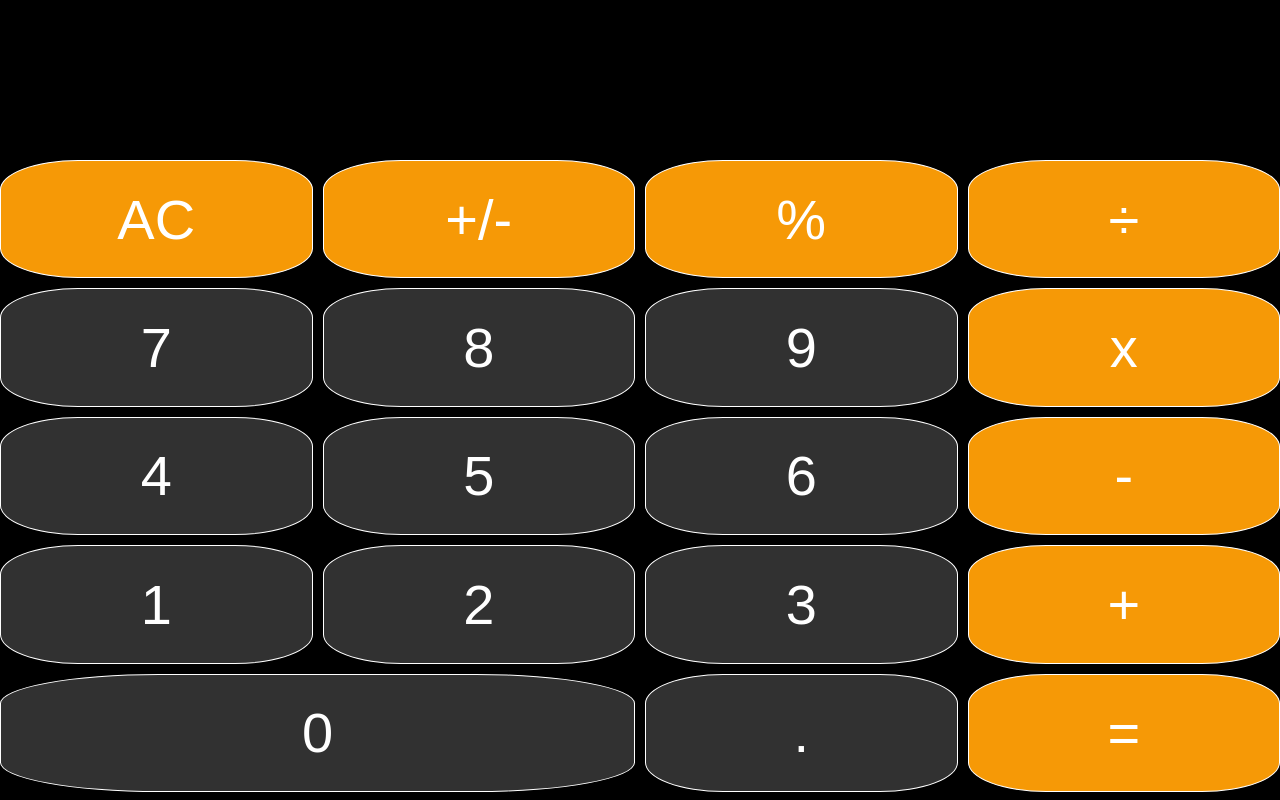
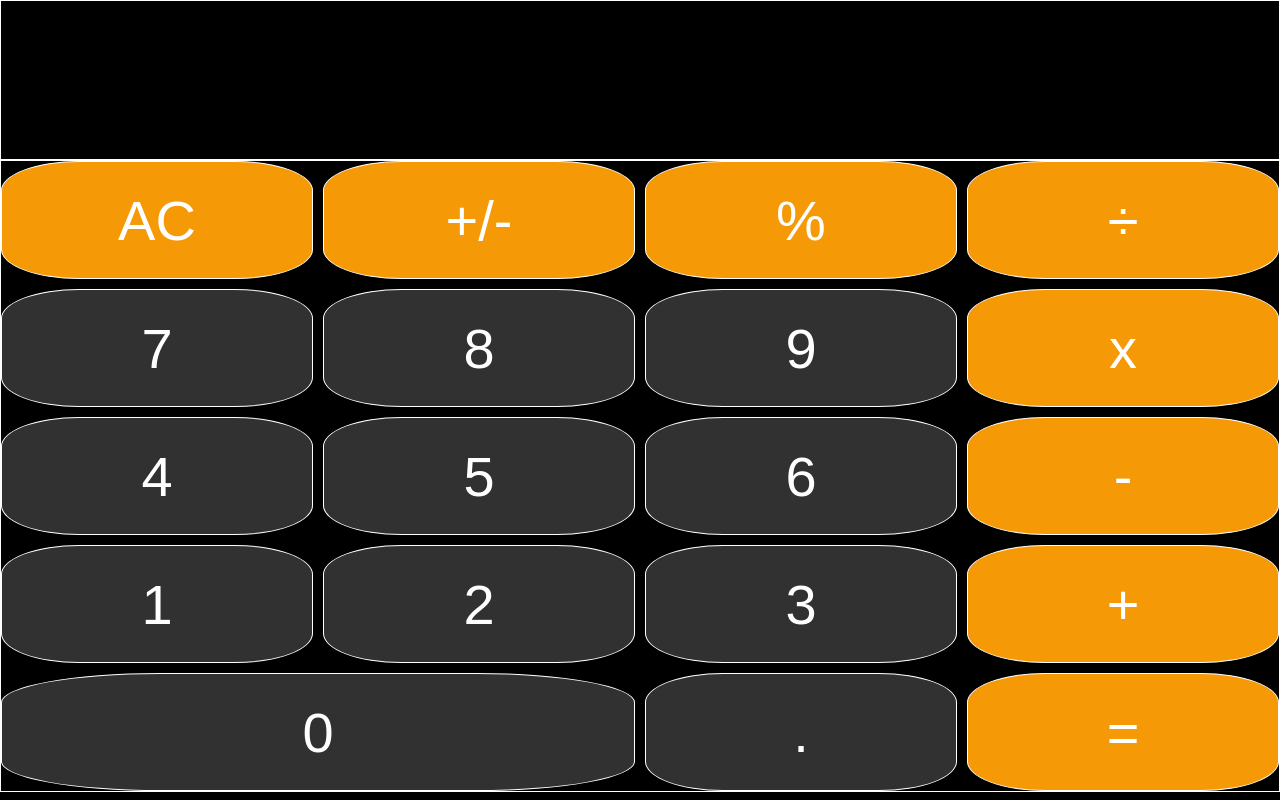
Before and after one commit to JayBuckby/calculator-challenge, a website: page index.html in a window 1280 px wide. Drawn offline with Linux system fonts and the light colour scheme.

Commit message:
Finished styling and functions

```diff
--- a/index.html
+++ b/index.html
@@ -8,9 +8,9 @@
     <link rel="stylesheet" href="./styles/main.css" />
   </head>
   <body>
-    <div>
+    <div class="calculator">
       <div class="display"></div>
-    </div>
+
       <div class="buttons">
         <button class="numbers greyButtons" id="btn1">0</button>
         <button class="decimal greyButtons" id="btn2">.</button>
@@ -36,6 +36,7 @@
         <button class="operators orangeButtons" id="btn18">%</button>
         <button class="operators orangeButtons" id="btn19">÷</button>
       </div>
+    </div>
 
     <script src="./script/script.js"></script>
   </body>
--- a/styles/_components.scss
+++ b/styles/_components.scss
@@ -3,6 +3,7 @@
 .display {
   width: 100vw;
   height: 20vh;
+  border: 1px solid white;
   font-family: $text-primary;
   font-size: 4rem;
   display: flex;
@@ -22,7 +23,7 @@
   }
   width: 100vw;
   height: 79vh;
-
+  border: 1px solid white;
   display: grid;
   grid-template-columns: repeat(4, 1fr);
   grid-template-rows: repeat(5, 1fr);
```
Also changed, not shown: styles/main.css, 1 other file. Lines whose indentation alone changed are shown as unchanged.
